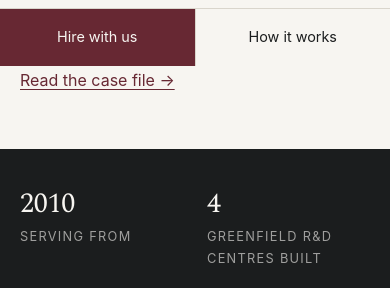
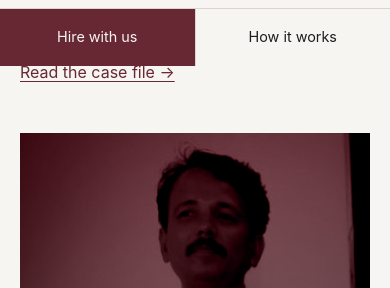
Before and after one commit to pawanuk/sevenseers, a plain HTML site: page index.html in a window 390 px wide. Shown: the part 778-1066 px from the top of the page. Drawn offline with nearby package versions, Linux system fonts and the light colour scheme.

Commit message:
Hero: two-column layout with oxblood duotone founder portrait
- Text left (kicker, headline, first-person lede, CTAs, one-CV fact),
  portrait of Phaniraj right, aligned to the headline and filling the column
- Duotone is CSS-only: grayscale luminosity blend over the accent ground
  plus a multiply gradient; treatment masks the low-res source and will
  apply unchanged when a high-res portrait is swapped in (placeholder
  comment marks this)
- Collapses to a single column on mobile, text first, image below

```diff
--- a/index.html
+++ b/index.html
@@ -176,8 +176,12 @@ header{
 .nav-cta:hover{ background:var(--ink); }
 @media (max-width:760px){ .nav-cta{ display:none; } }
 
-/* ---------- Hero (type only) ---------- */
-.hero{ padding:clamp(5rem,11vw,9.5rem) 0 clamp(3.5rem,7vw,6rem); }
+/* ---------- Hero (two-column: text left, duotone portrait right) ---------- */
+.hero{ padding:clamp(4.5rem,10vw,8.5rem) 0 clamp(3rem,6vw,5rem); }
+.hero-grid{ display:grid; gap:3rem; align-items:stretch; }
+@media (min-width:1000px){
+  .hero-grid{ grid-template-columns:1.15fr 0.85fr; gap:4.5rem; }
+}
 .hero .kicker{
   font-size:0.8rem; font-weight:600; letter-spacing:0.16em;
   text-transform:uppercase; color:var(--accent); margin-bottom:2rem;
@@ -203,7 +207,27 @@ header{
   letter-spacing:-0.015em; margin-bottom:0.6rem;
 }
 .hero-fact .k{ color:var(--muted); font-size:1rem; max-width:52ch; display:block; }
-/* no image in the hero by design */
+
+/* Oxblood duotone portrait: the image's luminance is blended over the
+   accent ground, then a multiply gradient deepens the shadows. This
+   treatment is also what makes the current low-res source read as
+   deliberate rather than degraded. */
+.hero-figure{
+  position:relative; margin:0; background:var(--accent); overflow:hidden;
+  min-height:clamp(360px,60vw,520px);
+}
+@media (min-width:1000px){ .hero-figure{ min-height:0; height:100%; } }
+.hero-figure img{
+  position:absolute; inset:0; width:100%; height:100%;
+  object-fit:cover; object-position:center top;
+  filter:grayscale(1) contrast(1.12) brightness(0.72);
+  mix-blend-mode:luminosity; display:block;
+}
+.hero-figure::after{
+  content:""; position:absolute; inset:0;
+  background:linear-gradient(165deg, rgba(103,40,51,0.35) 0%, rgba(27,29,30,0.68) 95%);
+  mix-blend-mode:multiply; pointer-events:none;
+}
 
 /* ---------- Proof band ---------- */
 .proof{ background:var(--ink); color:var(--paper); padding:clamp(2.5rem,5vw,3.5rem) 0; }
@@ -495,14 +519,14 @@ html.js .ledger.in li:nth-child(5){ transition-delay:1.4s; }
 <main id="main">
 
 <!-- ============================================================
-     HERO — type only, by design. No image.
-     OPTION (later): a commissioned environmental portrait of
-     Phaniraj can replace the right-hand whitespace. If added,
-     switch .hero to a 2-column grid and keep the duotone dark.
-     Do not reinstate stock photography here.
+     HERO — two columns: text left, founder portrait right.
+     The portrait carries the site's oxblood duotone treatment
+     (CSS-only: luminosity blend over the accent ground).
+     No stock imagery here, ever.
      ============================================================ -->
 <section class="hero" id="top">
-  <div class="wrap">
+  <div class="wrap hero-grid">
+    <div>
       <p class="kicker">Executive search &middot; Bangalore &middot; Since 2010</p>
       <h1>C&#8209;level and board search for R&amp;D and engineering companies.</h1>
       <p class="lede">Retained, confidential mandates for founders, promoters, MDs and country heads. I run every search myself, from brief to offer. One senior hire, done properly.</p>
@@ -514,6 +538,16 @@ html.js .ledger.in li:nth-child(5){ transition-delay:1.4s; }
         <span class="n">One month. One CV.</span>
         <span class="k">How the ABB mandate closed, after two international firms had spent a year on it. <a href="#evidence">Read the case file&nbsp;&rarr;</a></span>
       </div>
+    </div>
+    <figure class="hero-figure">
+      <!-- [PLACEHOLDER — using existing low-res photo; replace with
+           high-resolution portrait of Phaniraj when available.
+           Swap only the src; the duotone treatment is CSS and will
+           apply to the new image unchanged.] -->
+      <img src="assets/phaniraj.png" width="378" height="378"
+           fetchpriority="high"
+           alt="Phaniraj Bhatt, founder of SevenSeers Consulting">
+    </figure>
   </div>
 </section>
 
```
Lines whose indentation alone changed are shown as unchanged.
